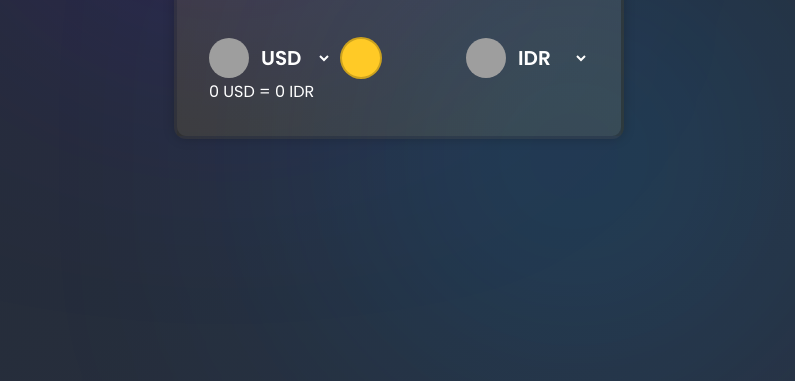
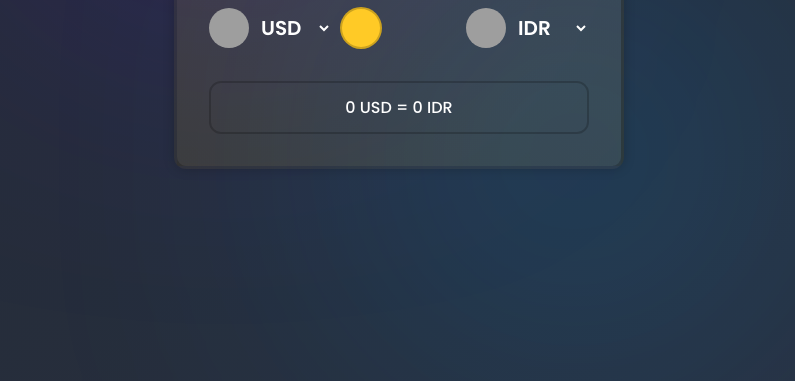
Before and after one commit to lamourianass/The-currency-converter-app, a plain HTML site: page index.html in a window 1280 px wide. Shown: the part 419-800 px from the top of the page, without its empty margins (241-1036 px from the left). Drawn offline with Linux system fonts and the light colour scheme; grey boxes are pictures that could not be loaded; some icons are missing.

Commit message:
.currency-converter__exchange-rate #css

```diff
--- a/style.css
+++ b/style.css
@@ -158,3 +158,13 @@ body {
   color: var(--dark-gray);
   font-size: 24px;
 }
+
+.currency-converter__exchange-rate {
+  border: solid 2px rgba(0, 0, 0, 0.2);
+  padding-block: 12px;
+  text-align: center;
+  margin-top: 32px;
+  border-radius: 12px;
+  font-weight: 500;
+  transition: 300ms ease;
+}
```
